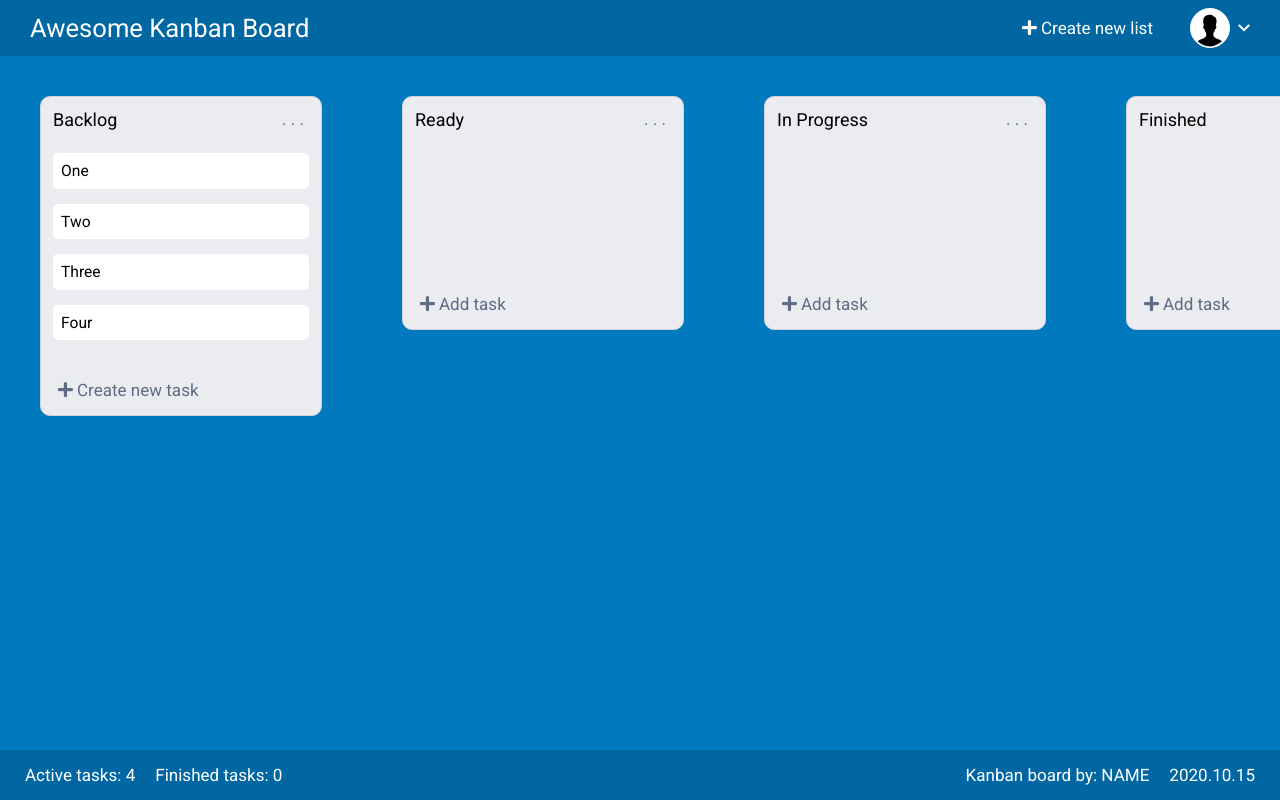
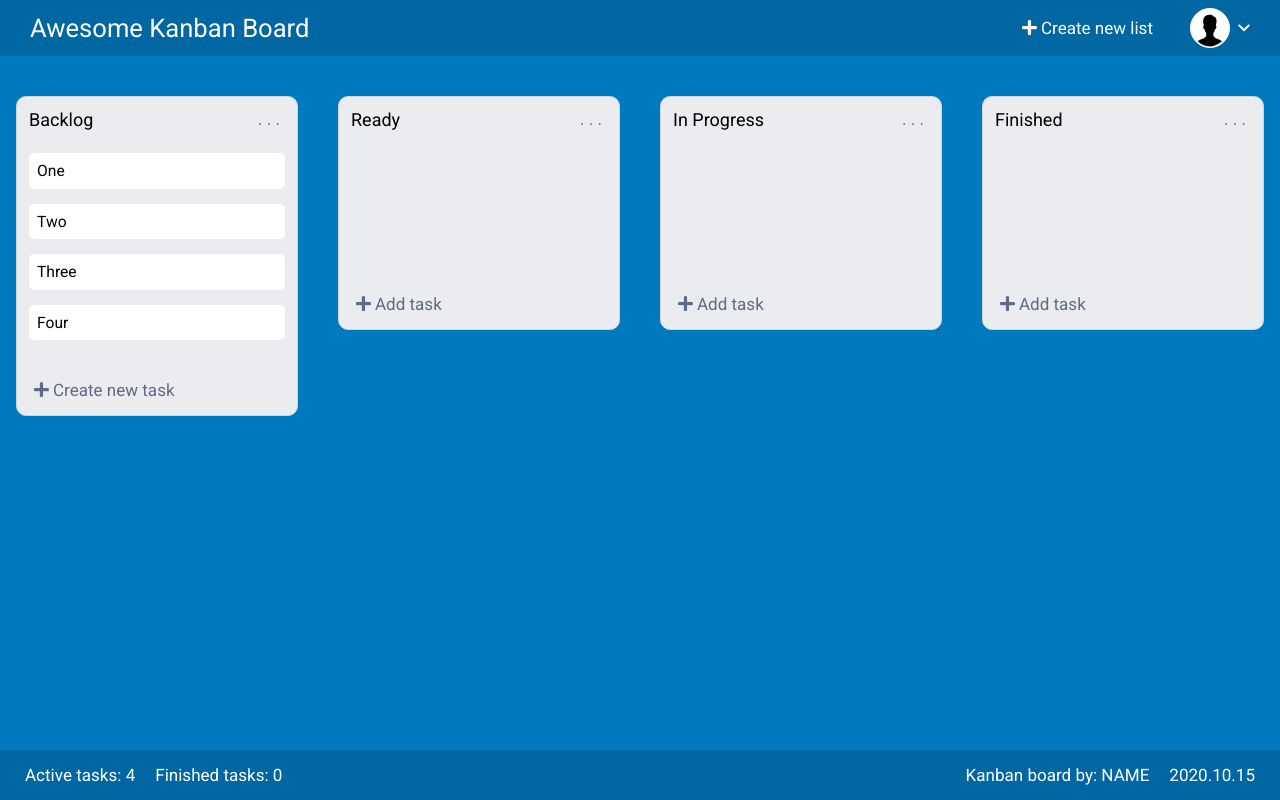
Before and after one commit to quterma/kanban, a React (Create React App) app: page / in a window 1280 px wide. Built offline with nearby package versions, Linux system fonts and the light colour scheme.

Commit message:
refactor and styling column and column footer

```diff
--- a/src/Components/Main/Column/Column.jsx
+++ b/src/Components/Main/Column/Column.jsx
@@ -1,22 +1,14 @@
-import React, { useState, useEffect } from 'react';
-import { useDispatch } from "react-redux";
-import { createTask, setColumn } from "./../../../redux/kanbanSlice";
+import React from 'react';
 import styled from 'styled-components';
 import { Droppable, Draggable } from 'react-beautiful-dnd';
 import ColumnInnerList from './ColumnInnerList';
-import Button from './../../Shared/Button';
-import DropdownMenu from './../../Shared/DropdownMenu';
-import { reorder } from './../../../utils/reorder';
 import ColumnHeader from './ColumnHeader';
+import ColumnFooter from './ColumnFooter';
 
-const Wrapper = styled.div`
-  padding: 0 20px;
-  height: 100%;
-`;
 const Container = styled.div`
   border: 1px solid lightgrey;
   min-width: 282px;
-  max-height: 80vh;
+  max-height: 78vh;
   background-color: #EBECF0;
   display: flex;
   flex-direction: column;
@@ -34,11 +26,6 @@ const TaskList = styled.div`
   background-color: ${props => props.isDraggingOver ? '#add8e6c4' : 'inherit'};
   overflow-y: auto;
 `;
-const RelativeContainer = styled.div`
-  position: relative;
-  height: 48px;
-  width: 100%;
-`;
 const ColumnHeaderContainer = styled.div`
   display: flex;
   justify-content: space-between;
@@ -49,43 +36,11 @@ const ColumnHeaderContainer = styled.div`
 `;
 
 const Column = ({ column, tasks, index, isDropDisabled, columns, columnOrder, taskMap }) => {
-  const dispatch = useDispatch();
-  const prevCol = columns[columnOrder[index - 1]];
-  const thisCol = columns[columnOrder[index]];
+  const prevColumn = columns[columnOrder[index - 1]];
+  const thisColumn = columns[columnOrder[index]];
 
-  // create new task in first column
-  const createNewTask = () => {
-    const created = new Date().toISOString().split('.')[0].replace(/-/g, '.').replace(/t/gi, ' at ');
-    dispatch(createTask(created));
-  }
-
-  // for disabling add task button
-  const isPreviousEmpty = index > 0 && prevCol.taskIds.length < 1;
-  const [addTaskDisabled, setAddTaskDisabled] = useState(isPreviousEmpty);
-
-  useEffect(() => { setAddTaskDisabled(isPreviousEmpty) }, [isPreviousEmpty]);
-
-  // for switching button to dropdown menu
-  const [isDropdown, setIsDropdown] = useState(false);
-
-  // getting and setting new tasklists for previous and this column after moving task
-  const addTask = data => {
-    const id = data.id;
-    const start = prevCol;
-    const finish = thisCol;
-    const sourceIndex = prevCol.taskIds.indexOf(id)
-    const destinationIndex = thisCol.taskIds.length;
-    const [startTasksIds, finishTaskIds] = reorder(sourceIndex, destinationIndex, id, start.taskIds, finish.taskIds);
-    dispatch(setColumn({ [start.id]: startTasksIds }));
-    dispatch(setColumn({ [finish.id]: finishTaskIds }));
-    setIsDropdown(false);
-  };
-
-  // mapping previous column tasks for dropdown menu
-  const dropDownTasks = index > 0 && prevCol.taskIds.map(taskId => taskMap[taskId]);
   return (
-    <Wrapper>
-    {/* Draggable wrapper - makes everything  draggable */}
+    // Draggable wrapper - makes everything  draggable
     <Draggable draggableId={column.id} index={index}>
       {(provided) => (
         <Container ref={provided.innerRef} {...provided.draggableProps}>
@@ -109,20 +64,10 @@ const Column = ({ column, tasks, index, isDropDisabled, columns, columnOrder, ta
               </TaskList>
             )}
           </Droppable>
-          <RelativeContainer>
-            {isDropdown ?
-                <DropdownMenu mappingData={dropDownTasks} onSubmit={addTask} onHandleLeave={() => setIsDropdown(false)} right='50%' top='-120px'/>
-              : <Button
-                onHandleClick={index === 0 ? createNewTask : () => setIsDropdown(true)}
-                disabled={addTaskDisabled}
-                name={index === 0 ? 'Create new task' : 'Add task'}
-              />
-            }
-          </RelativeContainer>
+          <ColumnFooter thisColumn={thisColumn} prevColumn={prevColumn} index={index}/>
         </Container>
       )}
       </Draggable>
-      </Wrapper>
   )
 }
 
--- /dev/null
+++ b/src/Components/Main/Column/ColumnFooter.jsx
@@ -0,0 +1,64 @@
+import React, { useEffect, useState } from 'react';
+import styled from 'styled-components';
+import DropdownMenu from './../../Shared/DropdownMenu';
+import Button from './../../Shared/Button';
+import { reorder } from '../../../utils/reorder';
+import { useDispatch, useSelector } from 'react-redux';
+import { createTask, selectTasks, setColumn } from '../../../redux/kanbanSlice';
+
+const Container = styled.div`
+  position: relative;
+  height: 48px;
+`;
+
+const ColumnFooter = ({ thisColumn, prevColumn, index }) => {
+  const dispatch = useDispatch();
+  const tasks = useSelector(selectTasks);
+
+  // local state and for disabling add task button
+  const isPreviousEmpty = index > 0 && prevColumn.taskIds.length < 1;
+  const [isDisabled, setIsDisabled] = useState(isPreviousEmpty);
+  useEffect(() => { setIsDisabled(isPreviousEmpty) }, [isPreviousEmpty]);
+
+  // local state for toggling button/dropdown menu
+  const [isDropdown, setIsDropdown] = useState(false);
+  const showDropDown = () => setIsDropdown(true)
+  const showButton = () => setIsDropdown(false)
+
+  // create new task in first column
+  const createNewTask = () => {
+    const created = new Date().toISOString().split('.')[0].replace(/-/g, '.').replace(/t/gi, ' at ');
+    dispatch(createTask(created));
+  }
+
+  // add task from previous column
+  const addTask = data => {
+    const id = data.id;
+    const start = prevColumn;
+    const finish = thisColumn;
+    const sourceIndex = prevColumn.taskIds.indexOf(id)
+    const destinationIndex = thisColumn.taskIds.length;
+    const [startTasksIds, finishTaskIds] = reorder(sourceIndex, destinationIndex, id, start.taskIds, finish.taskIds);
+    dispatch(setColumn({ [start.id]: startTasksIds }));
+    dispatch(setColumn({ [finish.id]: finishTaskIds }));
+    showButton();
+  };
+
+  // mapping previous column tasks for dropdown menu
+  const mappingData = index > 0 && prevColumn.taskIds.map(taskId => tasks[taskId]);
+
+  return (
+    <Container>
+      { isDropdown ?
+        <DropdownMenu mappingData={mappingData} onSubmit={addTask} onHandleLeave={showButton} right='50%' top='-120px' />
+        : <Button
+          onHandleClick={index === 0 ? createNewTask : showDropDown}
+          disabled={isDisabled}
+          name={index === 0 ? 'Create new task' : 'Add task'}
+        />
+      }
+    </Container>
+  )
+}
+
+export default ColumnFooter;
```
